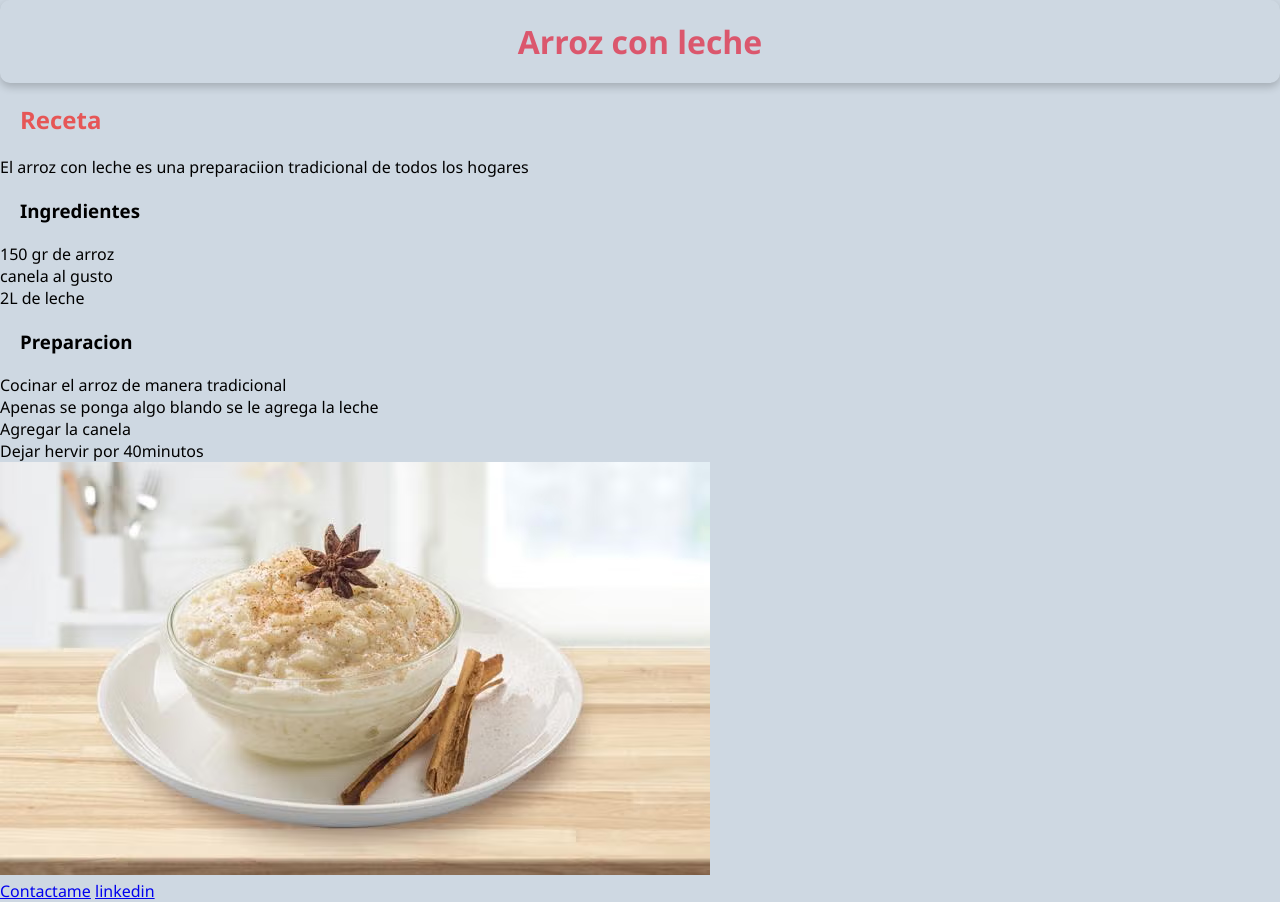
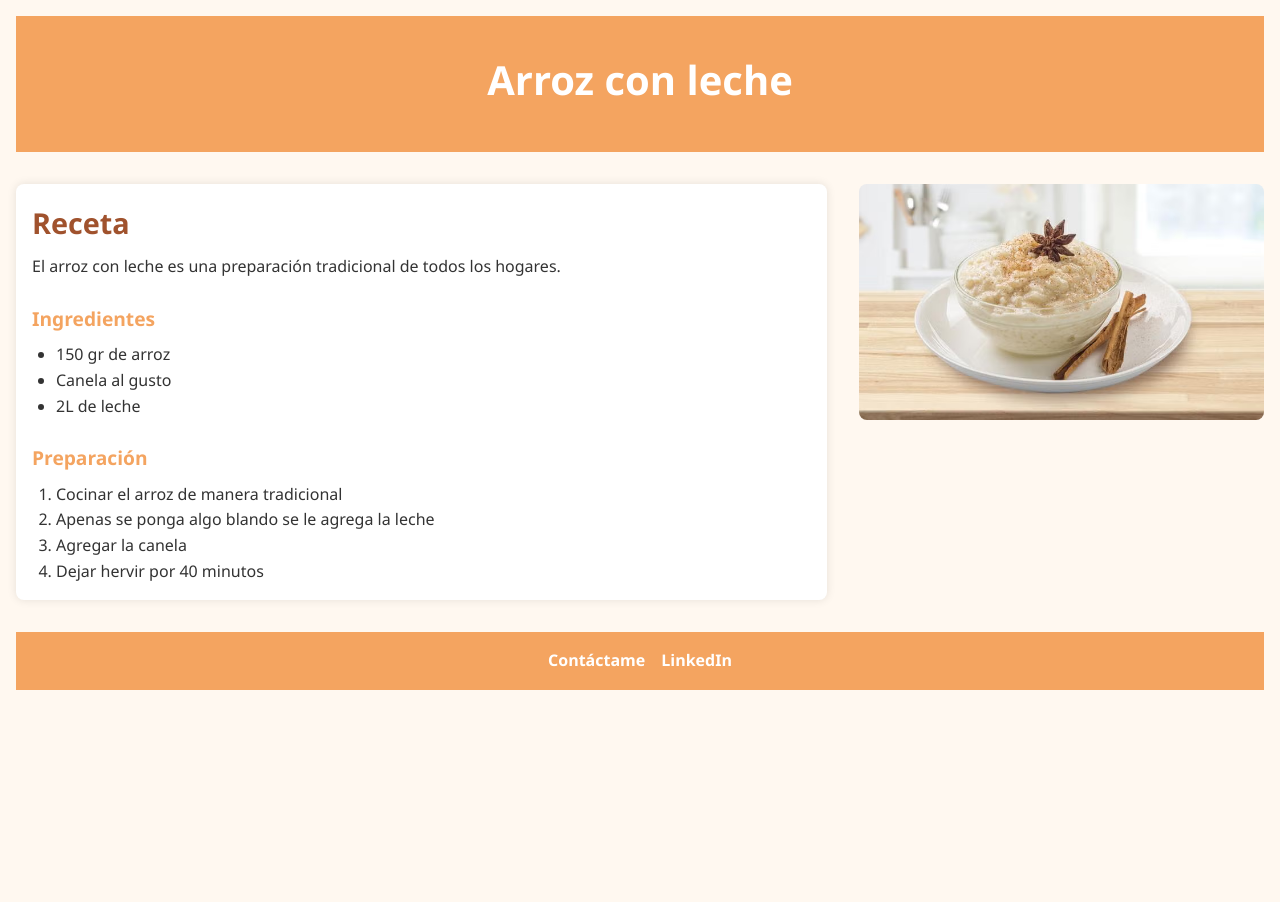
Before and after one commit to DIACHA1301/bit-website, a plain HTML site: page LessonHTML/receta.html in a window 1280 px wide. After the commit the page ends 800 px from the top, so only its background shows below. Drawn offline with Linux system fonts and the light colour scheme.

Commit message:
Update Portafolio

```diff
--- a/LessonHTML/receta.html
+++ b/LessonHTML/receta.html
@@ -1,56 +1,47 @@
 <!DOCTYPE html>
-<html lang="en">
+<html lang="es">
   <head>
     <meta charset="UTF-8" />
     <meta name="viewport" content="width=device-width, initial-scale=1.0" />
     <title>Mi Receta</title>
-    <link
-      rel="shortcut icon"
-      href="../assets/Receta.avif"
-      type="image/x-icon"
-    />
-  <link rel="stylesheet" href="../css/receta.css">
+    <link rel="shortcut icon" href="../assets/Receta.avif" type="image/x-icon" />
+    <link rel="stylesheet" href="../css/receta.css" />
   </head>
 
   <body>
     <header>
+      <h1>Arroz con leche</h1>
+    </header>
 
-      <h1>Arroz con leche</h1>
+    <main class="grid-container">
+      <section class="receta">
+        <h2 class="title2">Receta</h2>
+        <p>El arroz con leche es una preparación tradicional de todos los hogares.</p>
 
-        </header>
-    <section>
-      <h2 class="title2">Receta</h2>
-      <p>
-        El arroz con leche es una preparaciion tradicional de todos los hogares
-      </p>
         <h3 class="title3">Ingredientes</h3>
         <ul>
           <li>150 gr de arroz</li>
-        <li>canela al gusto</li>
+          <li>Canela al gusto</li>
           <li>2L de leche</li>
         </ul>
 
-      <h3 class="title3">Preparacion</h3>
+        <h3 class="title3">Preparación</h3>
         <ol>
           <li>Cocinar el arroz de manera tradicional</li>
           <li>Apenas se ponga algo blando se le agrega la leche</li>
           <li>Agregar la canela</li>
-        <li>Dejar hervir por 40minutos</li>
+          <li>Dejar hervir por 40 minutos</li>
         </ol>
       </section>
-    <aside>
-      <div>
-      <img src="../assets/Receta.avif" alt="Arroz">
-    </div>
+
+      <aside class="imagen-receta">
+        <img src="../assets/Receta.avif" alt="Arroz con leche" />
       </aside>
+    </main>
+
     <footer>
-      <a href="./LessonHTML/contact.html">Contactame</a>
-      <a
-        href="https://www.linkedin.com/feed/"
-        target="_blank"
-        rel="noopener noreferrer"
-        >linkedin</a
-      >
+      <a href="./LessonHTML/contact.html">Contáctame</a>
+      <a href="https://www.linkedin.com/feed/" target="_blank" rel="noopener noreferrer">LinkedIn</a>
     </footer>
   </body>
 </html>
--- /dev/null
+++ b/css/contact.css
@@ -0,0 +1,89 @@
+:root {
+    --color-fondo: #f5f5f5;
+    --color-texto: #333;
+    --color-primario: #4a90e2;
+    --color-hover: #2c6fbb;
+    --font-principal: 'Segoe UI', sans-serif;
+  }
+
+  * {
+    margin: 0;
+    padding: 0;
+    box-sizing: border-box;
+  }
+
+  body {
+    font-family: var(--font-principal);
+    background-color: var(--color-fondo);
+    color: var(--color-texto);
+    padding: 2rem;
+  }
+
+  header {
+    text-align: center;
+    margin-bottom: 2rem;
+  }
+
+  h1 {
+    font-size: 2rem;
+    color: var(--color-primario);
+  }
+
+  .contact-container {
+    display: grid;
+    grid-template-columns: 1fr;
+    gap: 2rem;
+    max-width: 600px;
+    margin: 0 auto;
+    text-align: center;
+  }
+
+  .datos-contacto p {
+    margin: 0.5rem 0;
+    font-size: 1.1rem;
+  }
+
+  .redes-sociales {
+    display: flex;
+    justify-content: center;
+    gap: 1.5rem;
+    align-items: center;
+  }
+
+  .redes-sociales a img {
+    width: 40px;
+    height: 40px;
+    transition: transform 0.3s ease;
+    border-radius: 50%;
+    border: 2px solid transparent;
+  }
+
+  .redes-sociales a img:hover {
+    transform: scale(1.1);
+    border-color: var(--color-primario);
+  }
+
+  .red-social-x {
+    font-size: 1.2rem;
+    font-weight: bold;
+    color: var(--color-texto);
+    background-color: #ddd;
+    padding: 10px 15px;
+    border-radius: 50%;
+  }
+
+  footer {
+    text-align: center;
+    margin-top: 3rem;
+    padding-top: 1rem;
+    border-top: 1px solid #ccc;
+    font-size: 0.9rem;
+  }
+
+  /* Responsive */
+  @media (max-width: 500px) {
+    .redes-sociales {
+      flex-direction: column;
+      gap: 1rem;
+    }
+  }
--- a/css/receta.css
+++ b/css/receta.css
@@ -1,34 +1,100 @@
-/* General */
+:root {
+    --color-bg: #fff8f0;
+    --color-primary: #a0522d;
+    --color-accent: #f4a460;
+    --color-text: #333;
+    --font-main: 'Segoe UI', sans-serif;
+  }
+
   * {
     margin: 0;
     padding: 0;
     box-sizing: border-box;
-
   }
 
-
-body{
-    font-family: 'Segoe UI', Tahoma, Geneva, Verdana, sans-serif;
-    background-color: #ced8e2;
-    display: grid;
+  body {
+    font-family: var(--font-main);
+    background-color: var(--color-bg);
+    color: var(--color-text);
+    line-height: 1.6;
+    padding: 1rem;
   }
 
-header{
-    color: rgb(219, 87, 109);
-    padding: 20px;
+  header {
     text-align: center;
-    border-radius: 10px;
-    box-shadow: 0 4px 8px rgba(0, 0, 0, 0.2);
+    padding: 2rem 0;
+    background-color: var(--color-accent);
+    color: white;
+  }
+
+  h1 {
+    font-size: 2.5rem;
+    margin-bottom: 0.5rem;
+  }
+
+  .grid-container {
+    display: grid;
+    grid-template-columns: 2fr 1fr;
+    gap: 2rem;
+    margin: 2rem 0;
+  }
+
+  .receta {
+    background: white;
+    padding: 1rem;
+    border-radius: 8px;
+    box-shadow: 0 0 10px rgba(0, 0, 0, 0.1);
+  }
+
+  .imagen-receta img {
+    max-width: 100%;
+    border-radius: 8px;
+    object-fit: cover;
   }
 
   .title2 {
-    color: rgb(230, 86, 86);
-    text-align:left;
-    padding: 20px;
+    color: var(--color-primary);
+    margin-bottom: 0.5rem;
+    font-size: 1.8rem;
   }
 
   .title3 {
-    height: auto;
-    padding: 20px;
-    justify-content: left;
+    color: var(--color-accent);
+    margin-top: 1.5rem;
+    font-size: 1.2rem;
   }
+
+  ul, ol {
+    padding-left: 1.5rem;
+    margin-top: 0.5rem;
+  }
+
+  footer {
+    display: flex;
+    justify-content: center;
+    gap: 1rem;
+    padding: 1rem;
+    background-color: var(--color-accent);
+    margin-top: 2rem;
+  }
+
+  footer a {
+    color: white;
+    text-decoration: none;
+    font-weight: bold;
+  }
+
+  footer a:hover {
+    text-decoration: underline;
+  }
+
+  /* 📱 Responsive */
+  @media (max-width: 768px) {
+    .grid-container {
+      grid-template-columns: 1fr;
+    }
+
+    header h1 {
+      font-size: 2rem;
+    }
+  }
```
Also changed, not shown: LessonHTML/Contact.html (+30 -10 lines), index.html (+2 -2 lines), Assets/Ballena-saltando.jpg (deleted), Assets/Diana.jpg (added), Assets/Mee.jpeg (deleted), Assets/diana.jpeg (deleted), Assets/me.jpeg (deleted), Assets/me.jpg (added). Lines whose indentation alone changed are shown as unchanged.
